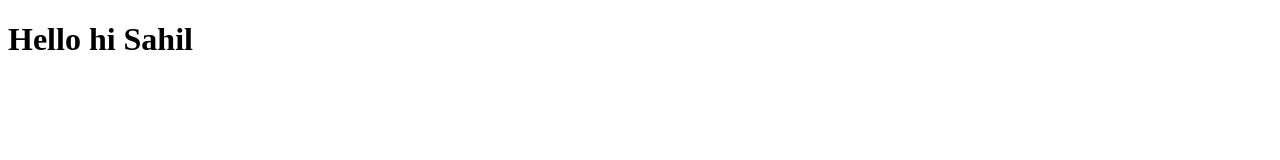
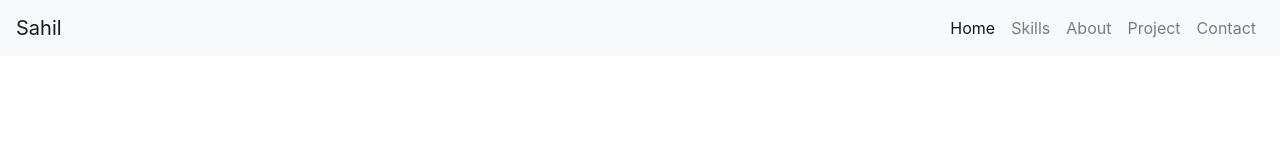
Before and after one commit to sahilsmg7/portfolio_sahil_gaikwad, a plain HTML site: page index.html in a window 1280 px wide. Drawn offline with nearby package versions, Linux system fonts and the light colour scheme.

Commit message:
Update index.html

```diff
--- a/index.html
+++ b/index.html
@@ -3,11 +3,51 @@
 <head>
 	<meta charset="utf-8">
 	<meta name="viewport" content="width=device-width, initial-scale=1">
-	<title></title>
+	<link rel="icon" type="image/png" href="https://banner2.cleanpng.com/20180424/yre/kisspng-computer-icons-graphic-design-portfolio-clip-art-portfolio-5adf7163a2e8f9.0510840615245929956673.jpg">
+
+	<!-- bootstrap links below -->
+	<link rel="stylesheet" href="https://cdn.jsdelivr.net/npm/bootstrap@4.6.2/dist/css/bootstrap.min.css" integrity="sha384-xOolHFLEh07PJGoPkLv1IbcEPTNtaed2xpHsD9ESMhqIYd0nLMwNLD69Npy4HI+N" crossorigin="anonymous">
+	<script src="https://cdn.jsdelivr.net/npm/jquery@3.5.1/dist/jquery.slim.min.js" integrity="sha384-DfXdz2htPH0lsSSs5nCTpuj/zy4C+OGpamoFVy38MVBnE+IbbVYUew+OrCXaRkfj" crossorigin="anonymous"></script>
+	<script src="https://cdn.jsdelivr.net/npm/bootstrap@4.6.2/dist/js/bootstrap.bundle.min.js" integrity="sha384-Fy6S3B9q64WdZWQUiU+q4/2Lc9npb8tCaSX9FK7E8HnRr0Jz8D6OP9dO5Vg3Q9ct" crossorigin="anonymous"></script>
+	<title>Sahil Portfolio</title>
 </head>
 <body>
 
-	<h1>Hello hi Sahil </h1>
+	<div>
+
+		<!-- navigation bar starts -->
+
+					<nav class="navbar navbar-expand-lg navbar-light bg-light">
+			  <a class="navbar-brand" href="#">Sahil</a>
+			  <button class="navbar-toggler" type="button" data-toggle="collapse" data-target="#navbarSupportedContent" aria-controls="navbarSupportedContent" aria-expanded="false" aria-label="Toggle navigation">
+			    <span class="navbar-toggler-icon"></span>
+			  </button>
+
+			  <div class="collapse navbar-collapse" id="navbarSupportedContent">
+			    <ul class="navbar-nav ml-auto">
+			      <li class="nav-item active">
+			        <a class="nav-link" href="#">Home <span class="sr-only">(current)</span></a>
+			      </li>
+			      <li class="nav-item">
+			        <a class="nav-link" href="#">Skills</a>
+			      </li>
+			      <li class="nav-item">
+			        <a class="nav-link" href="#">About</a>
+			      </li>
+			      <li class="nav-item">
+			        <a class="nav-link" href="#">Project</a>
+			      </li>
+			      <li class="nav-item">
+			        <a class="nav-link" href="#">Contact</a>
+			      </li>
+
+			    </ul>
+
+			  </div>
+			</nav>
+
+		<!-- navigation bar ends -->
+	</div>
 
 </body>
 </html>
```
